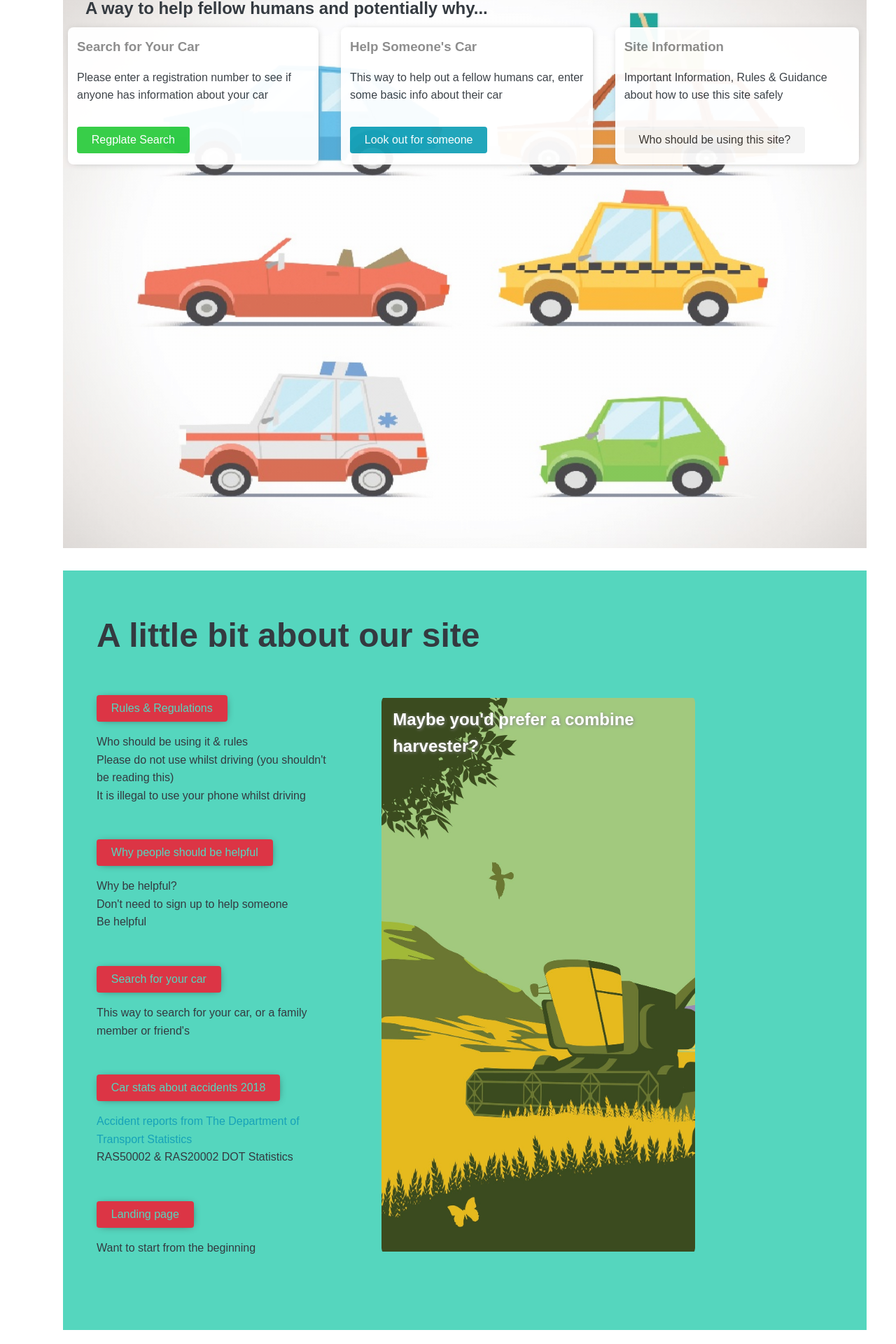
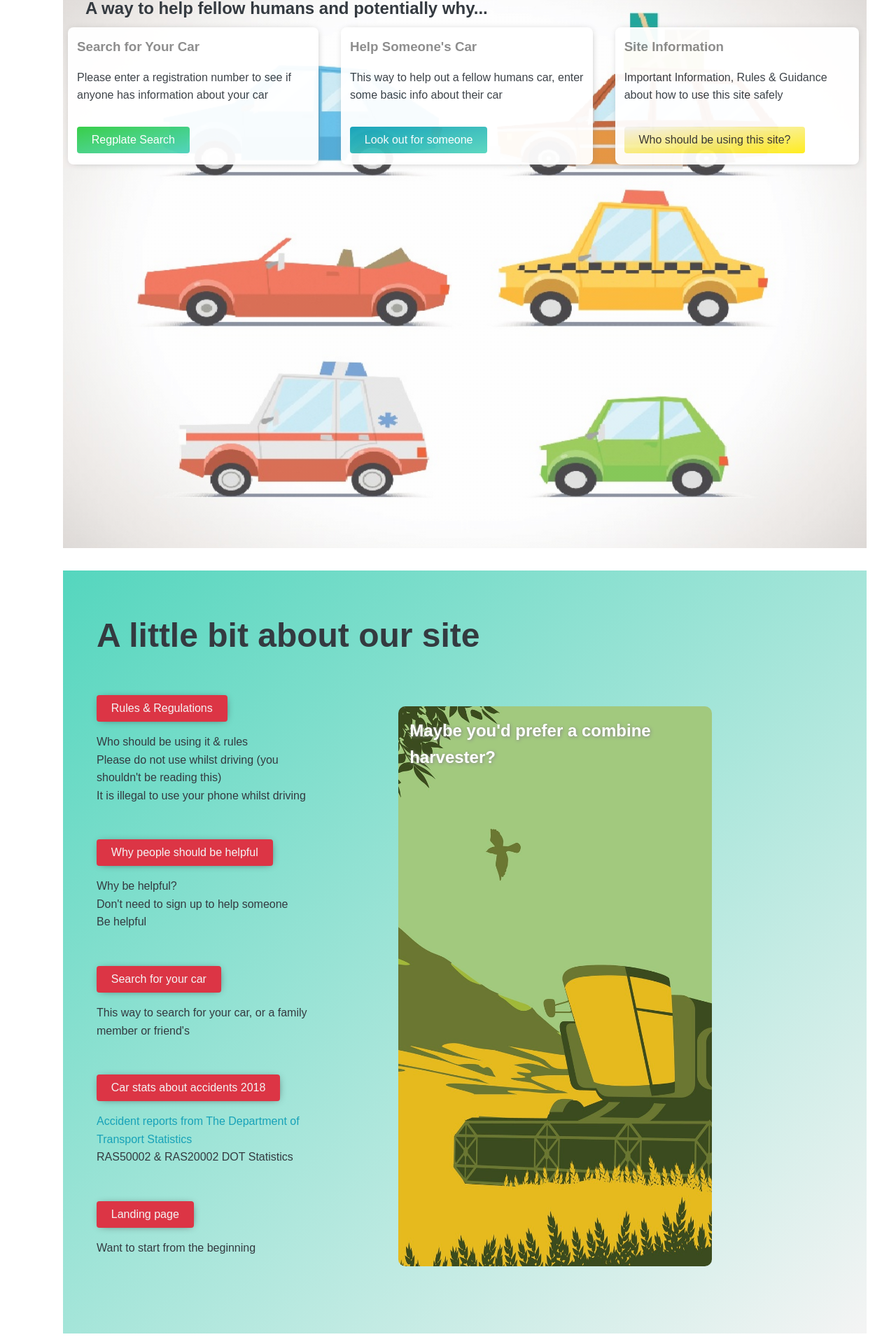
Before and after one commit to usernameistai/helpmecar, a React (Create React App) app in the folder client/: page /reg in a window 1280 px wide. Shown: the part 177-2097 px from the top of the page at 70% size. Built offline with nearby package versions, Linux system fonts and the light colour scheme; no server answers.

Commit message:
change some css linear g

```diff
--- a/client/src/App.css
+++ b/client/src/App.css
@@ -7,6 +7,7 @@
   --success-color: #2ecc40;
   --coolg-color: #55d6be;
   --neon-colour: hsl(55 100% 54%);
+  --orange-color: #FF7034;
   /* #28a745 */
 }
 
@@ -326,13 +327,13 @@ blockquote p::after {
 .bg-primary,
 .badge-primary,
 .alert-primary {
-  background: var(--primary-color);
+  background: linear-gradient(to bottom right, var(--primary-color), var(--coolg-color));
   color: #fff;
 }
 
 .bg-combine {
   /* background: var(--primary-color); */
-  background: var(--coolg-color);
+  background: linear-gradient(to bottom right, var(--coolg-color), var(--light-color));
   z-index: 0.1;
 }
 .btn-combine {
@@ -344,7 +345,7 @@ blockquote p::after {
 .bg-light,
 .badge-light,
 .alert-light {
-  background: var(--light-color);
+  background: linear-gradient(to bottom right, var(--light-color), var(--neon-colour));
   color: #333;
 }
 
@@ -368,7 +369,7 @@ blockquote p::after {
 .bg-success,
 .badge-success,
 .alert-success {
-  background: var(--success-color);
+  background: linear-gradient(to bottom right, var(--success-color), var(--coolg-color));
   color: #fff;
 }
 
@@ -769,7 +770,7 @@ button {
   box-shadow: 1px 1px 12px -5px #333;
   transition: opacity 0.2s ease-in;
   /* font-weight: bold; */
-  color: var(--coolg-color);
+  color: var(--light-color);
 }
 
 .reg-img1 {
@@ -1232,7 +1233,8 @@ button {
 #carimg {
   grid-area: comb;
   /* max-height: 75vw; */
-  max-width: 85vw;
+  max-width: 100vw;
+  max-height: 125%;
 }
 /* #carhelp{
   grid-area: carhelp;
@@ -1254,14 +1256,14 @@ button {
 .reg-four {
   background-image: url(./components/layout/english_combine_harvester.jpg);
   background-repeat: no-repeat;
-  background-size: 125%;
+  background-size: 175%;
   background-position: center;
   border-radius: 8px;
   /* box-shadow: 1px 1px 12px 5px #fff; */
   /* filter: drop-shadow(5px 5px 15px black); */
   text-shadow: 1px 1px 5px #888;
   /* margin: 0; */
-  margin: 0 -2rem 0 -18rem;
+  margin: 1rem -2rem 1rem -15rem;
   padding: 1rem;
   height: 100%;
   width: 35vw;
@@ -1481,13 +1483,14 @@ button {
     height: 100%;
   }
   #carimg {
-    max-width: 100%;
+    max-width: 100vw;
+    max-height: 100vh;
   }
   .reg-four {
     background-size: 133%;
     text-align: center;
     width: 100%;
-    height: 75vh;
+    height: 65vh;
     margin: 0rem auto;
     padding: -1.5rem;
     text-shadow: 1px 1px 5px #888;
@@ -1503,6 +1506,9 @@ button {
     padding: 0.25rem 0.25rem 0 0.25rem;
     max-width: 85%;
     max-height: 33vh;
+  }
+  .reg-item:hover {
+    transform: scale(1);
   }
 
   .sbtns {
```
Also changed, not shown: 2 other files (tests, documents, lock files or other folders).
